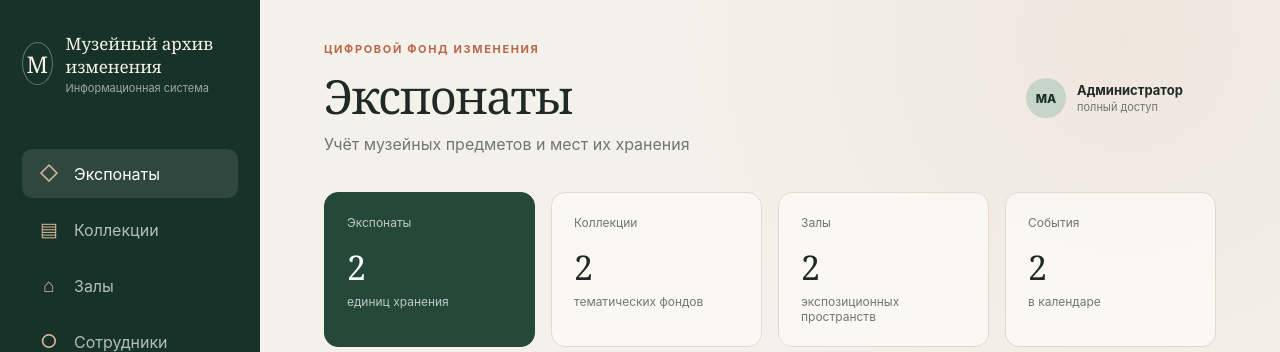
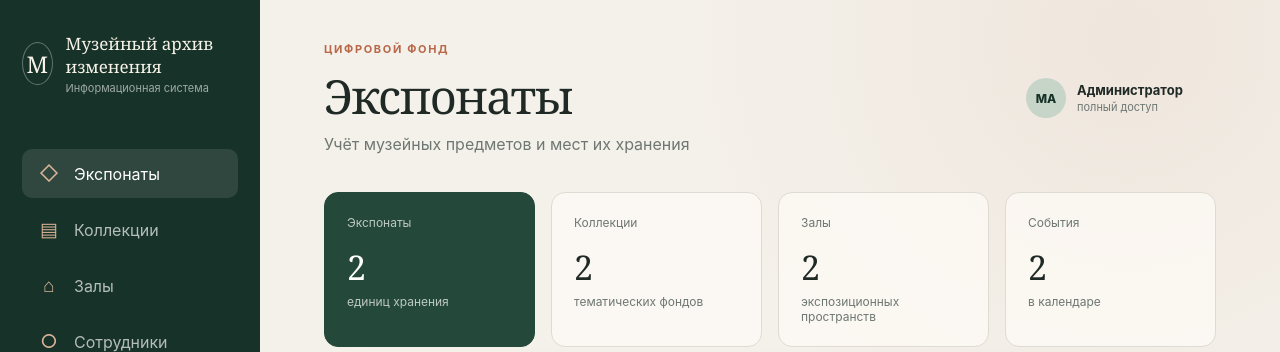
Before and after one commit to PeachParfa1t/museum-cicd, a Flask app: page / in a window 1280 px wide. Shown: the top 352 px of the page. Run offline with Flask 3, Linux system fonts and the light colour scheme; data comes from the database, SQL or seed files in the repository.

Commit message:
коммит 3

```diff
--- a/app/templates/index.html
+++ b/app/templates/index.html
@@ -54,7 +54,7 @@
       <main class="content">
         <header class="topbar">
           <div>
-            <p class="eyebrow">Цифровой фонд изменения</p>
+            <p class="eyebrow">Цифровой фонд</p>
             <h1 id="page-title">Экспонаты</h1>
             <p id="page-description" class="page-description">
               Учёт музейных предметов и мест их хранения
```
